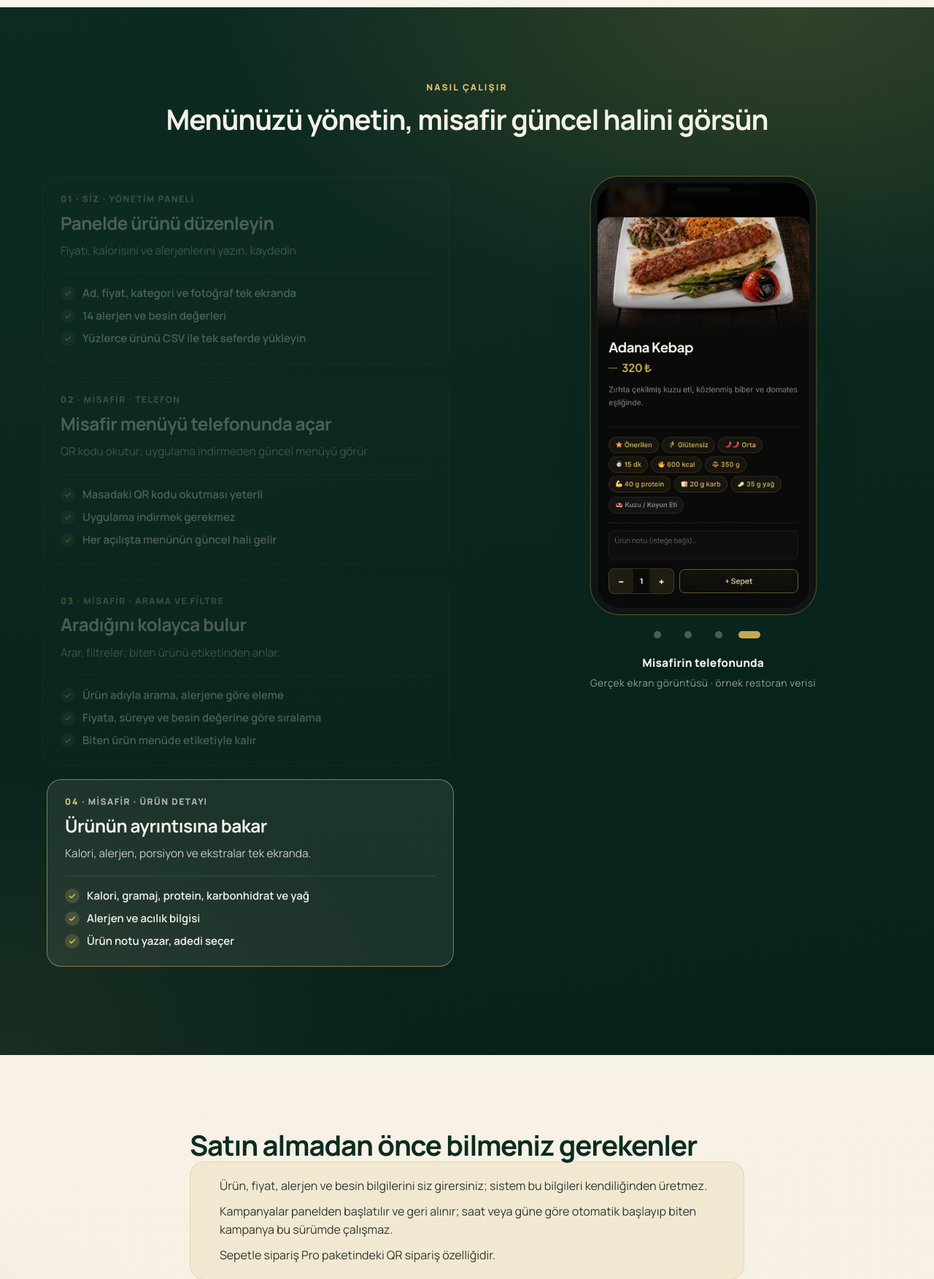
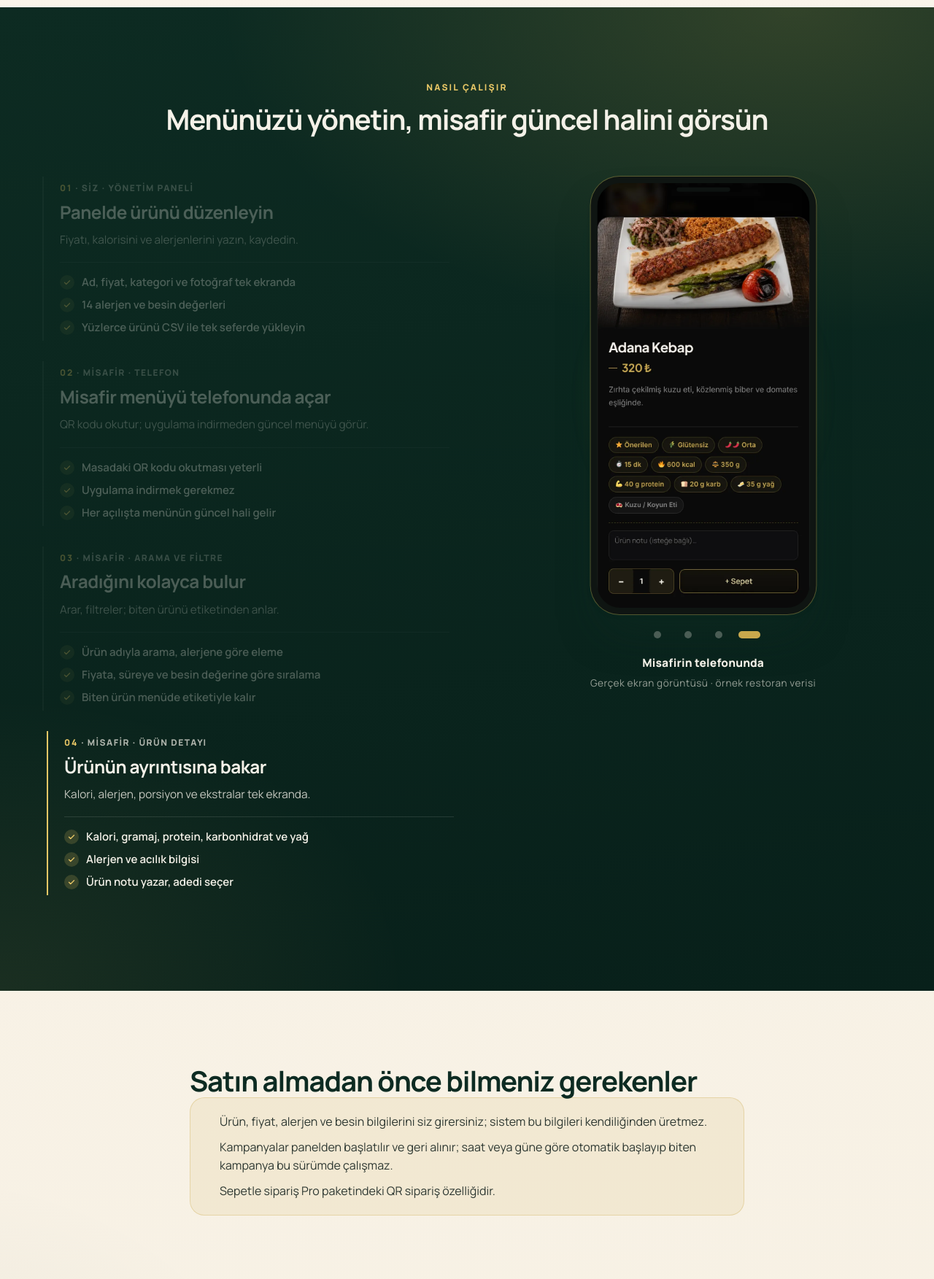
Before and after one commit to mamibeyinizz/anasite, a PHP site: page /moduller/restoran-menu/ in a window 1280 px wide. Shown: the part 2280-4033 px from the top of the page at 73% size. Run offline with PHP 8.4, Linux system fonts and the light colour scheme.

Commit message:
Restoran Menü: Nasıl çalışır adımları kutusuz, sol çizgili düzen
Co-Authored-By: Claude Sonnet 5.5 <noreply@anthropic.com>
Claude-Session: https://claude.ai/code/session_01FBw9rV6ebgf9f6twCzCQ1c

```diff
--- a/moduller/module-apple.css
+++ b/moduller/module-apple.css
@@ -145,8 +145,8 @@ body.qrmo-apple .qrmo-mod-tile-img img { display: block; width: 100%; height: 10
 }
 
 /* ---------- Nasıl çalışır: adım kartları (kim, ne yapar, 3 madde) ---------- */
-body.qrmo-apple .qrmo-v3-step { padding: 22px 24px 24px; border: 1px solid rgba(244, 241, 232, .1); border-radius: 20px; background: rgba(244, 241, 232, .03); }
-body.qrmo-apple .qrmo-v3-step.is-active { background: rgba(244, 241, 232, .08); border-color: rgba(232, 199, 102, .5); }
+body.qrmo-apple .qrmo-v3-step { padding: 8px 0 8px 22px; border: 0; border-left: 2px solid rgba(244, 241, 232, .14); border-radius: 0; background: none; }
+body.qrmo-apple .qrmo-v3-step.is-active { background: none; border-left-color: var(--qm-gold-light); }
 body.qrmo-apple .qrmo-v3-step-n { display: block; }
 body.qrmo-apple .qrmo-v3-step-who { color: rgba(244, 241, 232, .7); letter-spacing: .12em; }
 body.qrmo-apple .qrmo-v3-step h3 { font-size: clamp(20px, 1.9vw, 26px); }
@@ -155,7 +155,7 @@ body.qrmo-apple .qrmo-v3-step p { font-size: clamp(15px, 1.2vw, 17px); color: rg
 .qrmo-v3-step-pts li { display: flex; align-items: flex-start; gap: 10px; color: var(--qm-cream); font-size: 15px; font-weight: 600; line-height: 1.4; }
 .qrmo-v3-step-pts svg { flex: 0 0 auto; width: 20px; height: 20px; padding: 4px; margin-top: 1px; border-radius: 50%; background: rgba(232, 199, 102, .18); color: var(--qm-gold-light); }
 @media (min-width: 768px) {
-  body.qrmo-apple .qrmo-v3-step { min-height: 0; margin-bottom: 18px; justify-content: flex-start; }
+  body.qrmo-apple .qrmo-v3-step { min-height: 0; margin-bottom: 28px; justify-content: flex-start; }
   body.qrmo-apple .qrmo-v3-flow-grid { grid-template-columns: minmax(0, 1.05fr) minmax(0, .95fr); align-items: start; }
   body.qrmo-apple .qrmo-v3-steps { align-content: center; min-height: min(600px, calc(100dvh - var(--qrmo-gh-h, 76px) - 96px)); position: sticky; top: var(--v3-sticky); }
 }
```
